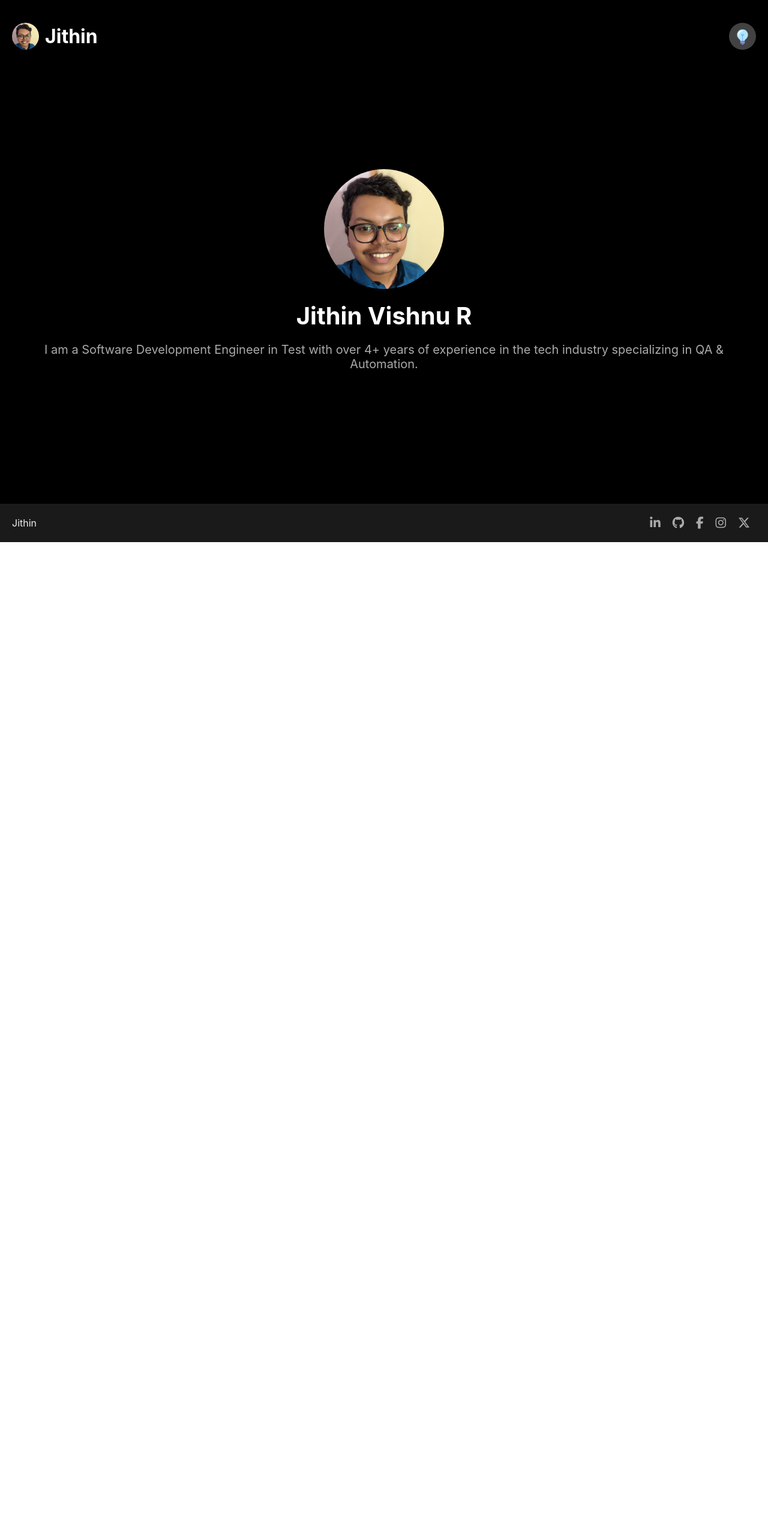
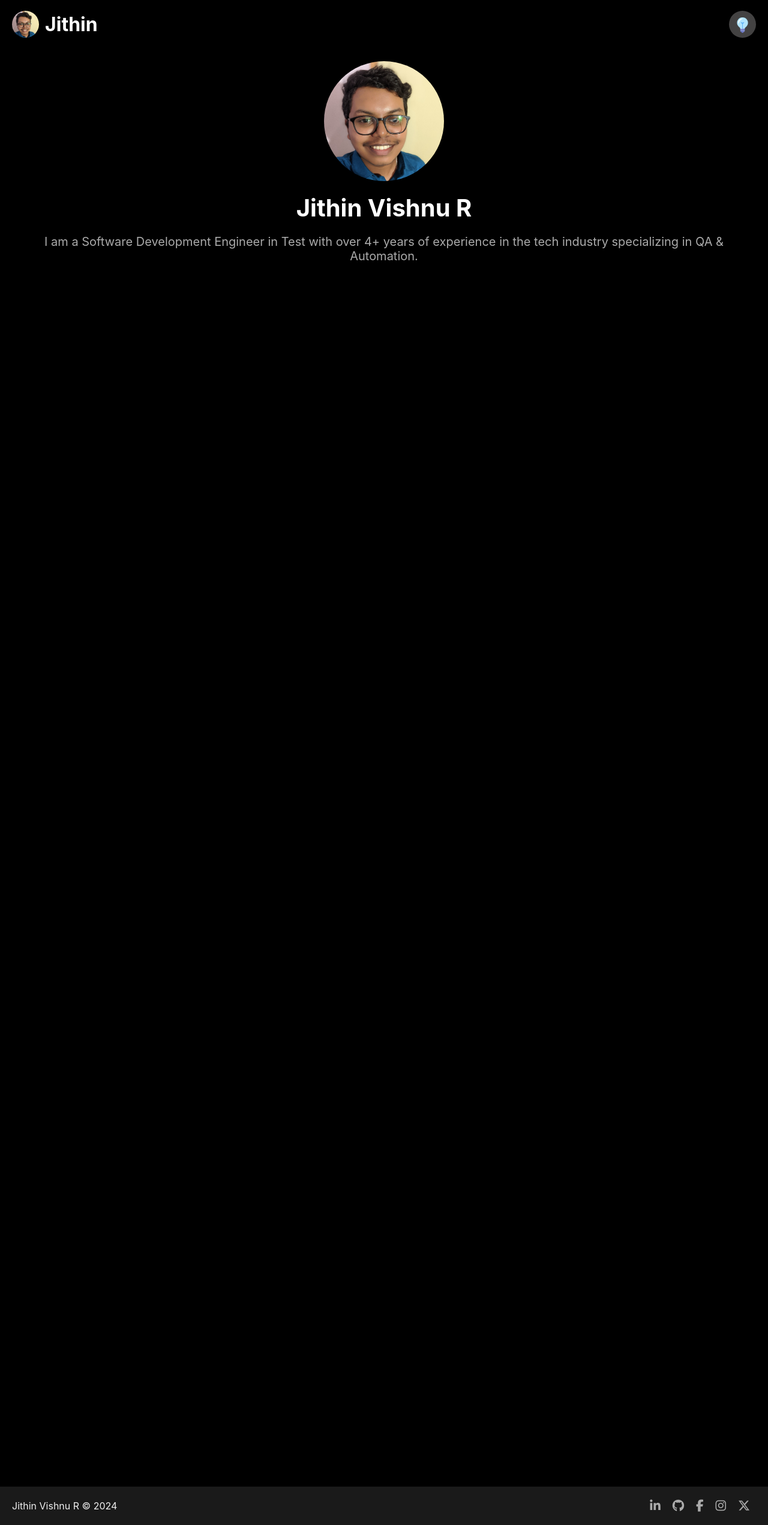
Before and after one commit to jvjithin/my-portfolio, a React (Create React App) app: page / in a window 1280 px wide. Shown: the whole page at 60% size. Before the commit the page ends 904 px from the top, so only its background shows below. Built offline with nearby package versions, Linux system fonts and the light colour scheme.

Commit message:
reusable components

```diff
--- a/src/App.css
+++ b/src/App.css
@@ -1,6 +1,20 @@
 body {
   margin: 0;
   font-family: -apple-system, BlinkMacSystemFont, 'Segoe UI', Roboto, 'Helvetica Neue', Arial, sans-serif;
+}
+
+.skip-link {
+  position: absolute;
+  top: -40px;
+  left: 0;
+  background: #000;
+  color: white;
+  padding: 8px;
+  z-index: 100;
+}
+
+.skip-link:focus {
+  top: 0;
 }
 
 .container {
@@ -15,6 +29,7 @@ header {
   display: flex;
   justify-content: space-between;
   align-items: center;
+  padding: 0px 20px;
 }
 
 .profile-header {
@@ -69,7 +84,7 @@ main p {
   position: relative;
   width: 45px;
   height: 45px;
-  background: #d0cece;
+  background: #e2e0e0;
   border: none;
   border-radius: 50px;
   cursor: pointer;
--- a/src/App.js
+++ b/src/App.js
@@ -1,65 +1,17 @@
-import React, { useState, useEffect, useRef, useCallback } from 'react';
+import React, { useState, useEffect } from 'react';
 import './App.css';
+import SkipLink from './components/SkipLink';
+import Header from './components/Header';
+import Footer from './components/Footer';
+import ScrollToTopButton from './components/ScrollToTopButton';
 import profileImg from './assets/images/Jithin.jpg';
+import useDarkMode from './hooks/useDarkMode';
+import useScroll from './hooks/useScroll';
 
 const App = () => {
-  const [isDarkMode, setIsDarkMode] = useState(() => {
-    const savedMode = localStorage.getItem('darkMode');
-    return savedMode ? JSON.parse(savedMode) : true;
-  });
-
   const [isLoaded, setIsLoaded] = useState(false);
-  const [showScrollButton, setShowScrollButton] = useState(false);
-  const footerRef = useRef(null);
-  const [footerOffset, setFooterOffset] = useState(0);
-
-  const checkScrollTop = useCallback(() => {
-    if (!showScrollButton && window.scrollY > window.innerHeight) {
-      setShowScrollButton(true);
-    } else if (showScrollButton && window.scrollY <= window.innerHeight) {
-      setShowScrollButton(false);
-    }
-  }, [showScrollButton]);
-
-  const scrollToTop = () => {
-    window.scrollTo({
-      top: 0,
-      behavior: 'smooth'
-    });
-  };
-
-  useEffect(() => {
-    window.addEventListener('scroll', checkScrollTop);
-    return () => window.removeEventListener('scroll', checkScrollTop);
-  }, [checkScrollTop]);
-
-  const checkScrollTopAndFooter = useCallback(() => {
-    const footerHeight = footerRef.current?.offsetHeight || 0;
-    const scrollPosition = window.scrollY;
-    const windowHeight = window.innerHeight;
-    const bodyHeight = document.body.offsetHeight;
-
-    if (bodyHeight - footerHeight - scrollPosition < windowHeight) {
-      setFooterOffset(footerHeight);
-    } else {
-      setFooterOffset(0);
-    }
-
-    setShowScrollButton(scrollPosition > windowHeight);
-  }, []);
-
-  useEffect(() => {
-    window.addEventListener('scroll', checkScrollTopAndFooter);
-    return () => window.removeEventListener('scroll', checkScrollTopAndFooter);
-  }, [checkScrollTopAndFooter]);
-
-  const toggleDarkMode = () => {
-    setIsDarkMode(prevMode => {
-      const newMode = !prevMode;
-      localStorage.setItem('darkMode', JSON.stringify(newMode));
-      return newMode;
-    });
-  };
+  const [isDarkMode, toggleDarkMode] = useDarkMode();
+  const { showScrollButton, scrollToTop, footerRef, footerOffset } = useScroll();
 
   useEffect(() => {
     setIsLoaded(true);
@@ -67,53 +19,20 @@ const App = () => {
 
   return (
     <div className={isDarkMode ? 'dark-mode' : 'light-mode'}>
+      <SkipLink contentId="main-content" />
+      <Header isDarkMode={isDarkMode} toggleDarkMode={toggleDarkMode} />
       <div className="container">
-        <header>
-          <div className="profile-header">
-            <img src={profileImg} alt="Selfie of Jithin" className="profile-picture-small" />
-            <h1>Jithin</h1>
-          </div>
-          <button
-            className="toggle-switch"
-            tabIndex={0}
-            title='Theme toggle'
-            onClick={toggleDarkMode}
-            onKeyPress={(e) => e.key === 'Enter' && toggleDarkMode()}
-            aria-pressed={isDarkMode}
-            aria-label={isDarkMode ? "Toggle light mode" : "Toggle dark mode"}
-          >
-            <div className={`toggle-knob ${isDarkMode ? 'dark' : 'light'}`}></div>
-          </button>
-        </header>
-        <main className={isLoaded ? 'loaded' : ''}>
+        <main id="main-content" className={isLoaded ? 'loaded' : ''}>
           <div className='main-content'>
             <img src={profileImg} alt="Selfie of Jithin" className="profile-picture-large" />
             <h2>Jithin Vishnu R</h2>
             <p>I am a Software Development Engineer in Test with over 4+ years of experience in the tech industry specializing in QA & Automation.</p>
+            {Array(50).fill().map((_, index) => <p>{' '}</p>)}
           </div>
-          {showScrollButton && (
-            <button
-              className="scroll-to-top"
-              title='Scroll to top'
-              onClick={scrollToTop}
-              style={{ position: 'fixed', bottom: `${20 + footerOffset}px`, right: '20px' }}
-              aria-label="Scroll to top"
-            >
-              <i className="fa-solid fa-angles-up"></i>
-            </button>
-          )}
         </main>
       </div>
-      <footer ref={footerRef}>
-        <p>Jithin</p>
-        <div className="social-icons">
-          <a href="https://linkedin.com/in/jvjithin" rel="noopener noreferrer" target="_blank" aria-label="LinkedIn"><i className="fa-brands fa-linkedin-in"></i></a>
-          <a href="https://github.com/jvjithin" rel="noopener noreferrer" target="_blank" aria-label="GitHub"><i className="fa-brands fa-github"></i></a>
-          <a href="https://facebook.com/jitviz" rel="noopener noreferrer" target="_blank" aria-label="Facebook"><i className="fa-brands fa-facebook-f"></i></a>
-          <a href="https://instagram.com/jit_viz" rel="noopener noreferrer" target="_blank" aria-label="Instagram"><i className="fa-brands fa-instagram"></i></a>
-          <a href="https://x.com/jitviz" rel="noopener noreferrer" target="_blank" aria-label="Twitter"><i className="fa-brands fa-x-twitter"></i></a>
-        </div>
-      </footer>
+      <Footer footerRef={footerRef} />
+      <ScrollToTopButton showScrollButton={showScrollButton} scrollToTop={scrollToTop} footerOffset={footerOffset} />
     </div>
   );
 };
--- /dev/null
+++ b/src/components/Footer.js
@@ -0,0 +1,16 @@
+import React from 'react';
+
+const Footer = ({ footerRef }) => (
+  <footer ref={footerRef}>
+    <p>Jithin Vishnu R &copy; {new Date().getFullYear()}</p>
+    <div className="social-icons">
+      <a href="https://linkedin.com/in/jvjithin" rel="noopener noreferrer" target="_blank" aria-label="LinkedIn"><i className="fa-brands fa-linkedin-in"></i></a>
+      <a href="https://github.com/jvjithin" rel="noopener noreferrer" target="_blank" aria-label="GitHub"><i className="fa-brands fa-github"></i></a>
+      <a href="https://facebook.com/jitviz" rel="noopener noreferrer" target="_blank" aria-label="Facebook"><i className="fa-brands fa-facebook-f"></i></a>
+      <a href="https://instagram.com/jit_viz" rel="noopener noreferrer" target="_blank" aria-label="Instagram"><i className="fa-brands fa-instagram"></i></a>
+      <a href="https://x.com/jitviz" rel="noopener noreferrer" target="_blank" aria-label="Twitter"><i className="fa-brands fa-x-twitter"></i></a>
+    </div>
+  </footer>
+);
+
+export default Footer;
--- /dev/null
+++ b/src/components/Header.js
@@ -0,0 +1,21 @@
+import React from 'react';
+import PropTypes from 'prop-types';
+import profileImg from '../assets/images/Jithin.jpg';
+import ToggleSwitch from './ToggleSwitch';
+
+const Header = ({ isDarkMode, toggleDarkMode }) => (
+  <header>
+    <div className="profile-header">
+      <img src={profileImg} alt="Selfie of Jithin" className="profile-picture-small" />
+      <h1>Jithin</h1>
+    </div>
+    <ToggleSwitch isDarkMode={isDarkMode} toggleDarkMode={toggleDarkMode} />
+  </header>
+);
+
+Header.propTypes = {
+  isDarkMode: PropTypes.bool.isRequired,
+  toggleDarkMode: PropTypes.func.isRequired,
+};
+
+export default Header;
--- /dev/null
+++ b/src/components/ScrollToTopButton.js
@@ -0,0 +1,17 @@
+import React from 'react';
+
+const ScrollToTopButton = ({ showScrollButton, scrollToTop, footerOffset }) => (
+  showScrollButton && (
+    <button
+      className="scroll-to-top"
+      onClick={scrollToTop}
+      style={{ position: 'fixed', bottom: `${20 + footerOffset}px`, right: '20px' }}
+      aria-label="Scroll to top"
+      title='Scroll to top'
+    >
+      <i className="fa-solid fa-angles-up"></i>
+    </button>
+  )
+);
+
+export default ScrollToTopButton;
--- /dev/null
+++ b/src/components/SkipLink.js
@@ -0,0 +1,11 @@
+import React from 'react';
+
+const SkipLink = ({ contentId }) => {
+  return (
+    <a href={`#${contentId}`} className="skip-link">
+      Skip to main content
+    </a>
+  );
+};
+
+export default SkipLink;
--- /dev/null
+++ b/src/components/ToggleSwitch.js
@@ -0,0 +1,17 @@
+import React from 'react';
+
+const ToggleSwitch = ({ isDarkMode, toggleDarkMode }) => (
+  <button
+    type="button"
+    className="toggle-switch"
+    tabIndex={0}
+    onClick={toggleDarkMode}
+    onKeyDown={(e) => e.key === 'Enter' && toggleDarkMode()}
+    aria-pressed={isDarkMode}
+    aria-label={`Switch to ${isDarkMode ? 'light' : 'dark'} mode`}
+  >
+    <div className={`toggle-knob ${isDarkMode ? 'dark' : 'light'}`}></div>
+  </button>
+);
+
+export default ToggleSwitch;
--- /dev/null
+++ b/src/hooks/useDarkMode.js
@@ -0,0 +1,20 @@
+import { useState } from 'react';
+
+const useDarkMode = () => {
+  const [isDarkMode, setIsDarkMode] = useState(() => {
+    const savedMode = localStorage.getItem('darkMode');
+    return savedMode ? JSON.parse(savedMode) : true;
+  });
+
+  const toggleDarkMode = () => {
+    setIsDarkMode(prevMode => {
+      const newMode = !prevMode;
+      localStorage.setItem('darkMode', JSON.stringify(newMode));
+      return newMode;
+    });
+  };
+
+  return [isDarkMode, toggleDarkMode];
+};
+
+export default useDarkMode;
--- /dev/null
+++ b/src/hooks/useScroll.js
@@ -0,0 +1,50 @@
+import { useState, useEffect, useRef, useCallback } from 'react';
+
+const useScroll = () => {
+  const [showScrollButton, setShowScrollButton] = useState(false);
+  const [footerOffset, setFooterOffset] = useState(0);
+  const footerRef = useRef(null);
+
+  const checkScrollTop = useCallback(() => {
+    if (!showScrollButton && window.scrollY > window.innerHeight) {
+      setShowScrollButton(true);
+    } else if (showScrollButton && window.scrollY <= window.innerHeight) {
+      setShowScrollButton(false);
+    }
+  }, [showScrollButton]);
+
+  const scrollToTop = () => {
+    window.scrollTo({
+      top: 0,
+      behavior: 'smooth'
+    });
+  };
+
+  const checkScrollTopAndFooter = useCallback(() => {
+    const footerHeight = footerRef.current?.offsetHeight || 0;
+    const scrollPosition = window.scrollY;
+    const windowHeight = window.innerHeight;
+    const bodyHeight = document.body.offsetHeight;
+
+    if (bodyHeight - footerHeight - scrollPosition < windowHeight) {
+      setFooterOffset(footerHeight);
+    } else {
+      setFooterOffset(0);
+    }
+
+    setShowScrollButton(scrollPosition > windowHeight);
+  }, []);
+
+  useEffect(() => {
+    window.addEventListener('scroll', checkScrollTop);
+    window.addEventListener('scroll', checkScrollTopAndFooter);
+    return () => {
+      window.removeEventListener('scroll', checkScrollTop);
+      window.removeEventListener('scroll', checkScrollTopAndFooter);
+    };
+  }, [checkScrollTop, checkScrollTopAndFooter]);
+
+  return { showScrollButton, scrollToTop, footerRef, footerOffset };
+};
+
+export default useScroll;
```
